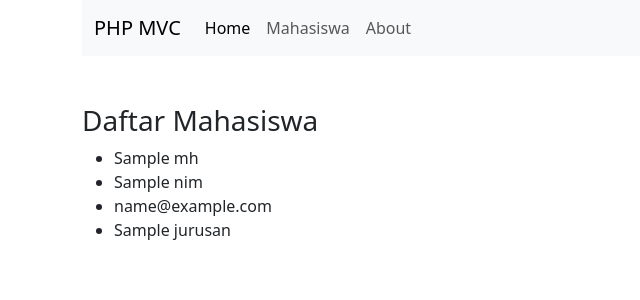
After one commit to abuabdirohman4/php-mvc, a PHP site: the page made by app/views/mahasiswa/index.php in a window 1280 px wide. The commit adds this page. Shown: the top 300 px of the page, without its empty margins (0-640 px from the left). Run offline with PHP 8.4, Linux system fonts and the light colour scheme; the template is opened without the code that fills it: most values are stand-ins (such as "Sample title", 1, 10 or a date in 2020); some libraries are stand-ins or nearby versions.

Commit message:
create & read data from model

```diff
--- /dev/null
+++ b/app/views/mahasiswa/index.php
@@ -0,0 +1,15 @@
+<div class="container mt-5">
+    <div class="row">
+        <div class="col-6">
+            <h3>Daftar Mahasiswa</h3>
+            <?php foreach($data['mhs'] as $mhs) : ?>
+                <ul>
+                    <li><?= $mhs['nama']?></li>
+                    <li><?= $mhs['nim']?></li>
+                    <li><?= $mhs['email']?></li>
+                    <li><?= $mhs['jurusan']?></li>
+                </ul>
+            <?php endforeach?>
+        </div>
+    </div>
+</div>
--- a/app/views/templates/header.php
+++ b/app/views/templates/header.php
@@ -22,6 +22,7 @@
             <div class="collapse navbar-collapse" id="navbarNavAltMarkup">
                 <div class="navbar-nav">
                 <a class="nav-link active" aria-current="page" href="<?= BASEURL ?>">Home</a>
+                <a class="nav-link" href="<?= BASEURL ?>/mahasiswa">Mahasiswa</a>
                 <a class="nav-link" href="<?= BASEURL ?>/about">About</a>
                 </div>
             </div>
```
Also changed, not shown: app/controllers/Mahasiswa.php (added, +12 -0 lines), app/core/App.php (+2 -14 lines), app/models/Mahasiswa_model.php (added, +22 -0 lines), app/models/User_model.php (+1 -15 lines).
